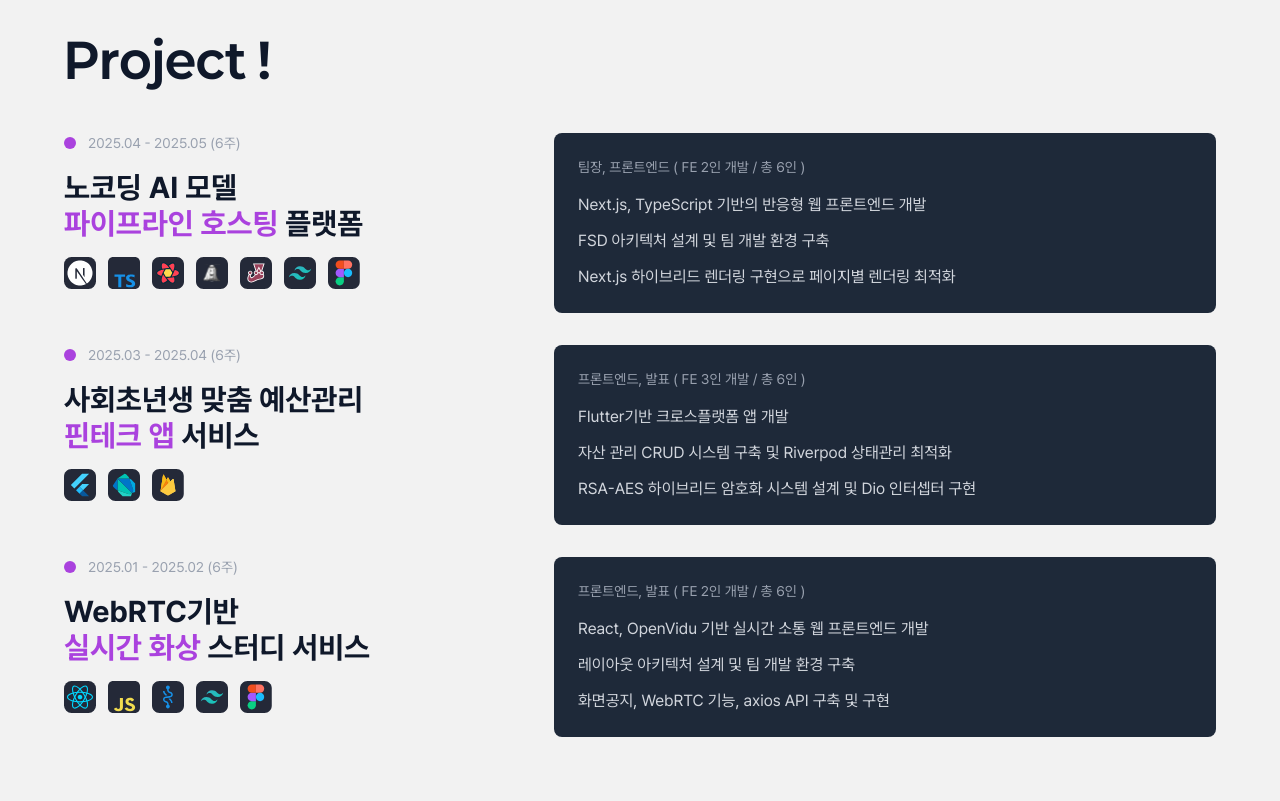
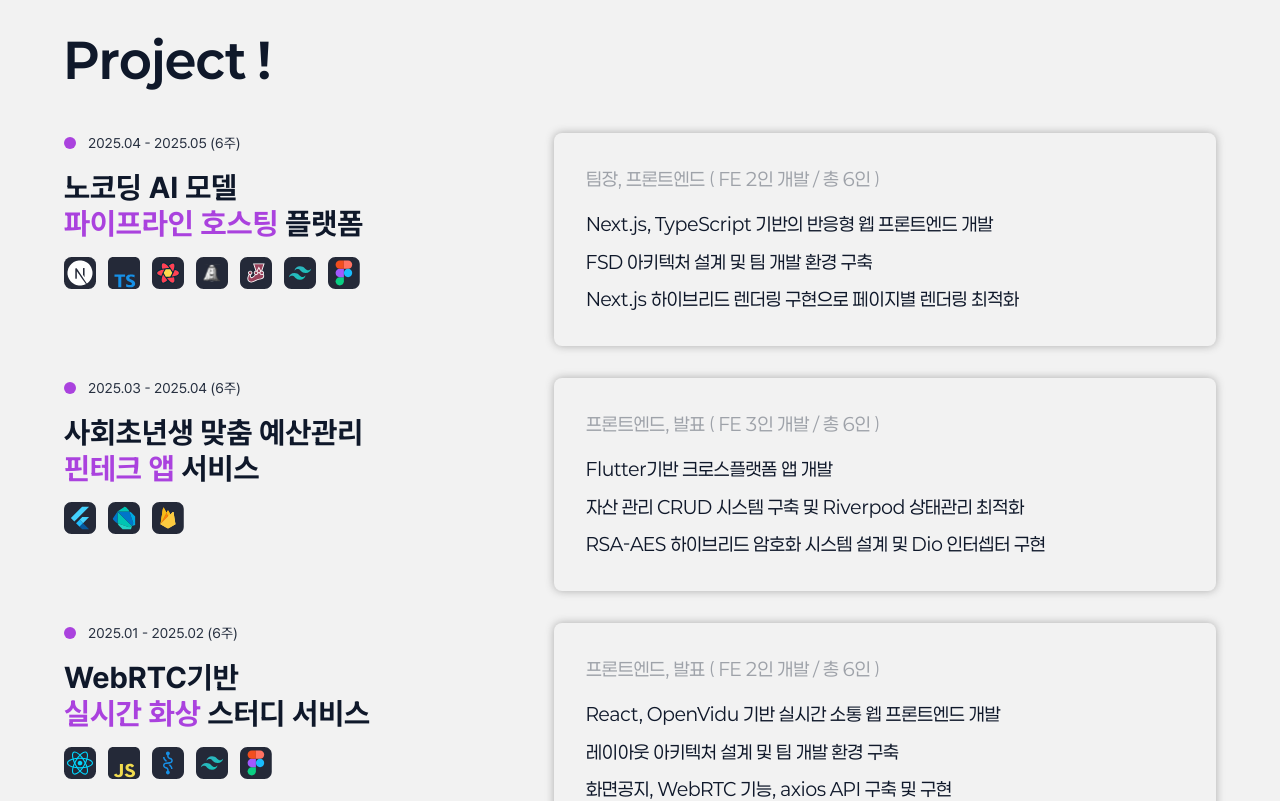
Before and after one commit to namgi2386/portfolio-site, a Next.js app in the folder portfolio-project/: page / in a window 1280 px wide. Shown: the part 1920-2721 px from the top of the page. Built offline with nearby package versions, Linux system fonts and the light colour scheme; no server answers.

Commit message:
Design: 프로젝트섹션 UI 1차 수정

```diff
--- a/portfolio-project/src/widgets/project-section.tsx
+++ b/portfolio-project/src/widgets/project-section.tsx
@@ -1,5 +1,16 @@
+import SectionBox from '@/shared/ui/SectionBox';
 import Image from 'next/image';
 import Link from 'next/link';
+import { ReactNode } from 'react';
+
+interface ProjectBoxProps {
+  children: ReactNode;
+  className?: string;
+}
+
+function ProjectBox({ children, className = '' }: ProjectBoxProps) {
+  return <div className={`grid grid-cols-1 lg:grid-cols-12 gap-6 ${className}`}>{children}</div>;
+}
 
 export default function ProjectSection() {
   return (
@@ -9,19 +20,19 @@ export default function ProjectSection() {
 
         <div className="space-y-8">
           {/* 프로젝트 1: 노코딩 AI 모델 파이프라인 호스팅 플랫폼 */}
-          <div className="grid grid-cols-1 lg:grid-cols-12 gap-6">
+          <ProjectBox>
             {/* 왼쪽: 프로젝트 정보 */}
             <div className="lg:col-span-5 space-y-4">
               <div className="flex items-center space-x-3">
                 <div className="w-3 h-3 bg-no42 rounded-full"></div>
-                <span className="text-gray-400 text-sm">2025.04 - 2025.05 (6주)</span>
+                <span className="text-no2 dark:text-no3 text-sm">2025.04 - 2025.05 (6주)</span>
               </div>
 
               <div className="space-y-2 hover:text-">
                 <Link href="projects/1">
                   <h3 className="text-2xl md:text-3xl font-bold text-foreground inline-block">노코딩 AI 모델 </h3>
                   <h4 className="text-2xl md:text-3xl font-bold inline-block">
-                    <span className="text-no42">파이프라인 호스팅</span>
+                    <span className="text-custompurple">파이프라인 호스팅</span>
                     <span className="text-foreground"> 플랫폼</span>
                   </h4>
                 </Link>
@@ -42,32 +53,34 @@ export default function ProjectSection() {
             {/* 오른쪽: 프로젝트 설명 */}
             <div className="lg:col-span-7">
               <Link href="projects/1">
-                <div className="bg-gray-800 rounded-lg p-6 space-y-4">
-                  <div className="text-gray-400 text-sm">팀장, 프론트엔드 ( FE 2인 개발 / 총 6인 )</div>
-                  <div className="space-y-3 text-gray-300">
+                <SectionBox>
+                  <div className="space-y-4 text-no3">
+                    <div>팀장, 프론트엔드 ( FE 2인 개발 / 총 6인 )</div>
+                    <div className="space-y-2 text-foreground">
                       <p>Next.js, TypeScript 기반의 반응형 웹 프론트엔드 개발</p>
                       <p>FSD 아키텍처 설계 및 팀 개발 환경 구축</p>
                       <p>Next.js 하이브리드 렌더링 구현으로 페이지별 렌더링 최적화</p>
                     </div>
                   </div>
+                </SectionBox>
               </Link>
             </div>
-          </div>
+          </ProjectBox>
 
           {/* 프로젝트 2: 사회초년생 맞춤 예산관리 핀테크 앱 서비스 */}
-          <div className="grid grid-cols-1 lg:grid-cols-12 gap-6">
+          <ProjectBox>
             {/* 왼쪽: 프로젝트 정보 */}
             <div className="lg:col-span-5 space-y-4">
               <div className="flex items-center space-x-3">
                 <div className="w-3 h-3 bg-no42 rounded-full"></div>
-                <span className="text-gray-400 text-sm">2025.03 - 2025.04 (6주)</span>
+                <span className="text-no2 dark:text-no3 text-sm">2025.03 - 2025.04 (6주)</span>
               </div>
 
               <div className="space-y-2">
                 <Link href="projects/2">
                   <h3 className="text-2xl md:text-3xl font-bold text-foreground inline-block">사회초년생 맞춤 예산관리</h3>
                   <h4 className="text-2xl md:text-3xl font-bold inline-block">
-                    <span className="text-no42">핀테크 앱</span>
+                    <span className="text-custompurple">핀테크 앱</span>
                     <span className="text-foreground"> 서비스</span>
                   </h4>
                 </Link>
@@ -84,32 +97,34 @@ export default function ProjectSection() {
             {/* 오른쪽: 프로젝트 설명 */}
             <div className="lg:col-span-7">
               <Link href="projects/2">
-                <div className="bg-gray-800 rounded-lg p-6 space-y-4">
-                  <div className="text-gray-400 text-sm">프론트엔드, 발표 ( FE 3인 개발 / 총 6인 )</div>
-                  <div className="space-y-3 text-gray-300">
+                <SectionBox>
+                  <div className="space-y-4 text-no3">
+                    <div>프론트엔드, 발표 ( FE 3인 개발 / 총 6인 )</div>
+                    <div className="space-y-2 text-foreground">
                       <p>Flutter기반 크로스플랫폼 앱 개발</p>
                       <p>자산 관리 CRUD 시스템 구축 및 Riverpod 상태관리 최적화</p>
                       <p>RSA-AES 하이브리드 암호화 시스템 설계 및 Dio 인터셉터 구현</p>
                     </div>
                   </div>
+                </SectionBox>
               </Link>
             </div>
-          </div>
+          </ProjectBox>
 
           {/* 프로젝트 3: WebRTC기반 실시간 화상 스터디 서비스 */}
-          <div className="grid grid-cols-1 lg:grid-cols-12 gap-6">
+          <ProjectBox>
             {/* 왼쪽: 프로젝트 정보 */}
             <div className="lg:col-span-5 space-y-4">
               <div className="flex items-center space-x-3">
                 <div className="w-3 h-3 bg-no42 rounded-full"></div>
-                <span className="text-gray-400 text-sm">2025.01 - 2025.02 (6주)</span>
+                <span className="text-no2 dark:text-no3 text-sm">2025.01 - 2025.02 (6주)</span>
               </div>
 
               <div className="space-y-2">
                 <Link href="projects/3">
                   <h3 className="text-2xl md:text-3xl font-bold text-foreground inline-block">WebRTC기반</h3>
                   <h4 className="text-2xl md:text-3xl font-bold inline-block">
-                    <span className="text-no42">실시간 화상</span>
+                    <span className="text-custompurple">실시간 화상</span>
                     <span className="text-foreground"> 스터디 서비스</span>
                   </h4>
                 </Link>
@@ -128,17 +143,19 @@ export default function ProjectSection() {
             {/* 오른쪽: 프로젝트 설명 */}
             <div className="lg:col-span-7">
               <Link href="projects/3">
-                <div className="bg-gray-800 rounded-lg p-6 space-y-4">
-                  <div className="text-gray-400 text-sm">프론트엔드, 발표 ( FE 2인 개발 / 총 6인 )</div>
-                  <div className="space-y-3 text-gray-300">
+                <SectionBox>
+                  <div className="space-y-4 text-no3">
+                    <div className="">프론트엔드, 발표 ( FE 2인 개발 / 총 6인 )</div>
+                    <div className="space-y-2 text-foreground ">
                       <p>React, OpenVidu 기반 실시간 소통 웹 프론트엔드 개발</p>
                       <p>레이아웃 아키텍처 설계 및 팀 개발 환경 구축</p>
                       <p>화면공지, WebRTC 기능, axios API 구축 및 구현</p>
                     </div>
                   </div>
+                </SectionBox>
               </Link>
             </div>
-          </div>
+          </ProjectBox>
         </div>
       </div>
     </div>
```
Lines whose indentation alone changed are shown as unchanged.
